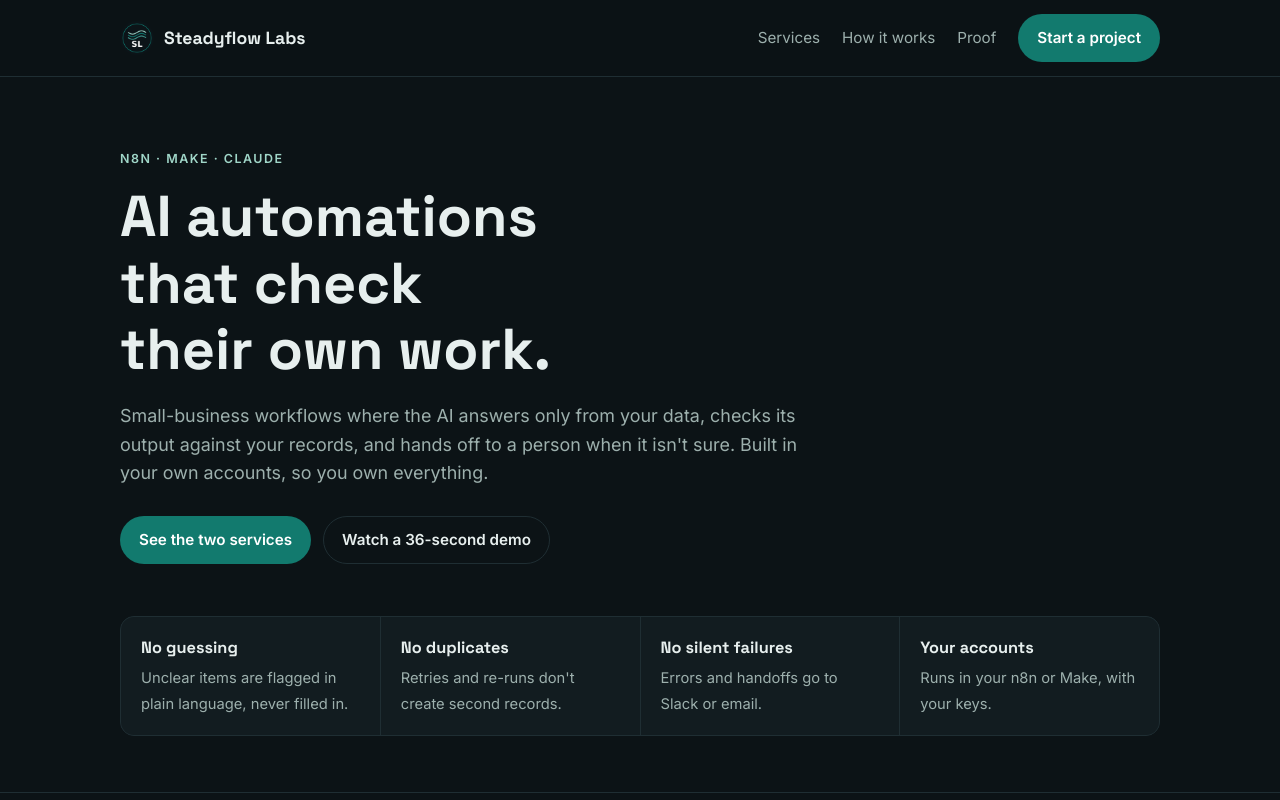
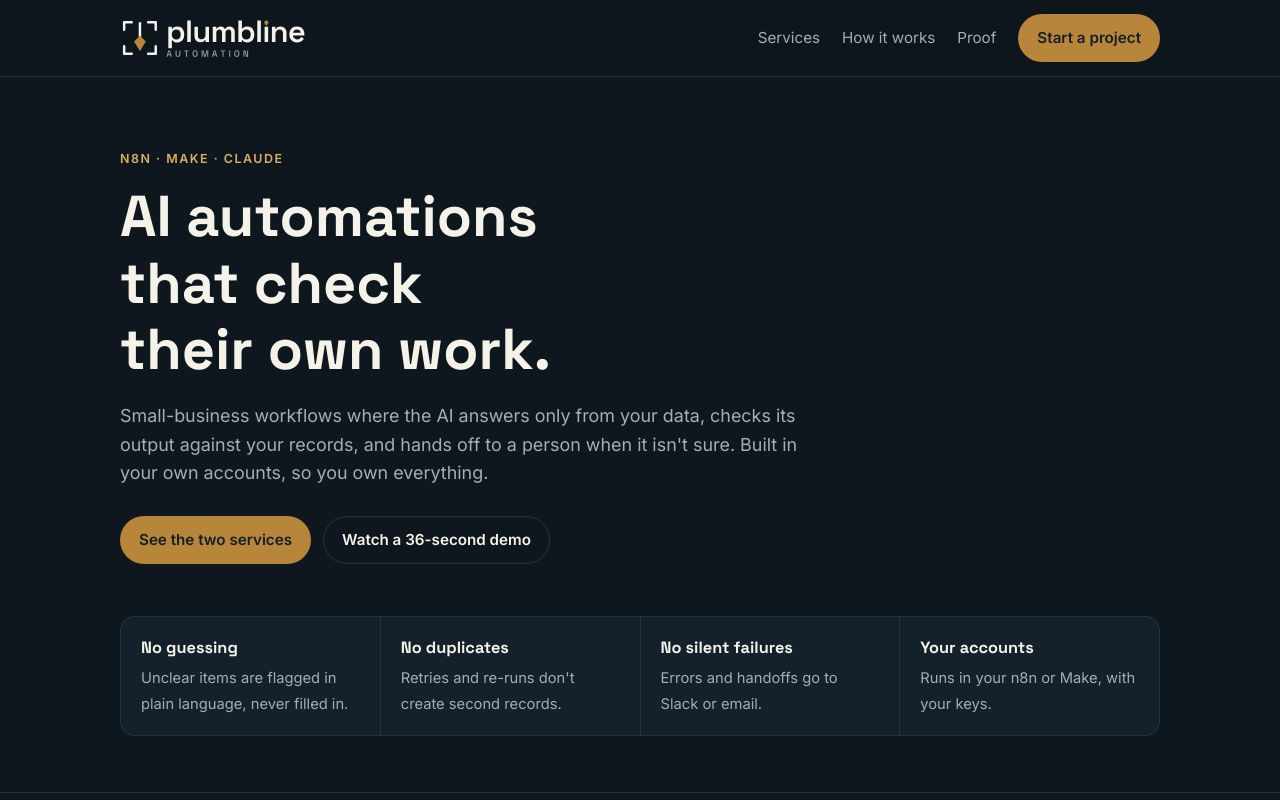
Before and after one commit to steadyflow-labs/n8n-ai-templates, a plain HTML site: page docs/index.html in a window 1280 px wide. Shown: the top 800 px of the page. Drawn offline with Linux system fonts and the light colour scheme.

Commit message:
Rebrand site to Plumbline Automation: new logo, favicon, OG image, ink and brass palette
Co-Authored-By: Claude Opus 5.5 <noreply@anthropic.com>
Claude-Session: https://claude.ai/code/session_016VDMvKJAmXB7PHUHcVAuYR

```diff
--- a/docs/index.html
+++ b/docs/index.html
@@ -3,19 +3,22 @@
 <head>
 <meta charset="utf-8">
 <meta name="viewport" content="width=device-width, initial-scale=1">
-<title>Steadyflow Labs — AI automations that check their own work</title>
+<title>Plumbline Automation — AI automations that check their own work</title>
 <meta name="description" content="n8n and Make automations for small businesses: an AI support chatbot that answers only from your content, and an AI reader that turns PDF orders and invoices into clean CSV.">
-<meta property="og:title" content="Steadyflow Labs">
+<meta property="og:title" content="Plumbline Automation">
 <meta property="og:description" content="AI automations that check their own work. Support chatbots and PDF-to-CSV workflows, built in your own accounts.">
-<meta property="og:image" content="https://steadyflow-labs.github.io/n8n-ai-templates/img/pdf.jpg">
-<link rel="icon" href="img/favicon.png">
+<meta property="og:image" content="https://steadyflow-labs.github.io/n8n-ai-templates/img/og.png">
+<link rel="icon" href="img/favicon.svg" type="image/svg+xml">
+<link rel="icon" href="img/favicon.png" sizes="32x32">
+<link rel="apple-touch-icon" href="img/apple-touch-icon.png">
+<meta name="theme-color" content="#0E171E">
 <link rel="preconnect" href="https://fonts.googleapis.com">
 <link rel="preconnect" href="https://fonts.gstatic.com" crossorigin>
 <link href="https://fonts.googleapis.com/css2?family=Inter:wght@400;500;600&family=Space+Grotesk:wght@500;700&display=swap" rel="stylesheet">
 <style>
 :root{
-  --bg:#0c1316; --panel:#121c20; --line:#1f2e33; --fg:#e7efee; --muted:#9db0ad;
-  --mint:#a0d6c8; --teal:#127a6e; --teal-2:#18a090;
+  --bg:#0E171E; --panel:#14212A; --line:#24343F; --fg:#F5F2EA; --muted:#A3AEB5;
+  --mint:#D9AE66; --teal:#B8863B; --teal-2:#CC9A4C; --on-accent:#13202A;
   color-scheme:dark;
 }
 *{box-sizing:border-box}
@@ -27,15 +30,15 @@ img{max-width:100%;display:block}
 h1,h2,h3{font-family:"Space Grotesk",Inter,system-ui,sans-serif;line-height:1.15;text-wrap:balance;margin:0}
 .kicker{font-size:.78rem;letter-spacing:.12em;text-transform:uppercase;color:var(--mint);font-weight:600}
 
-header{border-bottom:1px solid var(--line);position:sticky;top:0;background:rgba(12,19,22,.92);backdrop-filter:blur(8px);z-index:5}
+header{border-bottom:1px solid var(--line);position:sticky;top:0;background:rgba(14,23,30,.92);backdrop-filter:blur(8px);z-index:5}
 .bar{display:flex;align-items:center;justify-content:space-between;gap:16px;padding-block:14px}
 .brand{display:flex;align-items:center;gap:10px;color:var(--fg);text-decoration:none;font-family:"Space Grotesk",sans-serif;font-weight:700;font-size:1.1rem}
-.brand img{width:34px;height:34px;border-radius:50%}
+.brand img{height:40px;width:auto}
 nav{display:flex;gap:22px;align-items:center}
 nav a{color:var(--muted);text-decoration:none;font-size:.95rem}
 nav a:hover{color:var(--fg)}
 .btn{display:inline-flex;align-items:center;gap:8px;padding:11px 18px;border-radius:999px;font-weight:600;text-decoration:none;font-size:.95rem;border:1px solid transparent;white-space:nowrap}
-.btn.primary{background:var(--teal);color:#fff}
+.btn.primary{background:var(--teal);color:var(--on-accent)}
 .btn.primary:hover{background:var(--teal-2)}
 .btn.ghost{border-color:var(--line);color:var(--fg)}
 .btn.ghost:hover{border-color:var(--mint)}
@@ -102,7 +105,7 @@ footer nav{gap:18px;flex-wrap:wrap}
 
 <header>
   <div class="wrap bar">
-    <a class="brand" href="#"><img src="img/logo.png" alt="">Steadyflow Labs</a>
+    <a class="brand" href="#" aria-label="Plumbline Automation"><img src="img/logo-dark.svg" alt="Plumbline Automation" width="187" height="40"></a>
     <nav>
       <a href="#services">Services</a>
       <a href="#how">How it works</a>
@@ -233,7 +236,7 @@ footer nav{gap:18px;flex-wrap:wrap}
 
 <footer>
   <div class="wrap row">
-    <span>© 2026 Steadyflow Labs. Built with AI tools; every delivery is reviewed by a person.</span>
+    <span>© 2026 Plumbline Automation. Built with AI tools; every delivery is reviewed by a person.</span>
     <nav>
       <a href="https://contra.com/serkan_bal_j3zhmk2l" target="_blank" rel="noopener">Contra</a>
       <a href="https://www.upwork.com/freelancers/~01cceba75c762a4ee0" target="_blank" rel="noopener">Upwork</a>
```
Also changed, not shown: docs/img/apple-touch-icon.png (added), docs/img/favicon.png, docs/img/favicon.svg (added), docs/img/logo-dark.svg (added), docs/img/logo.png (deleted), docs/img/mark-dark.svg (added), docs/img/og.png (added), 1 other file.
